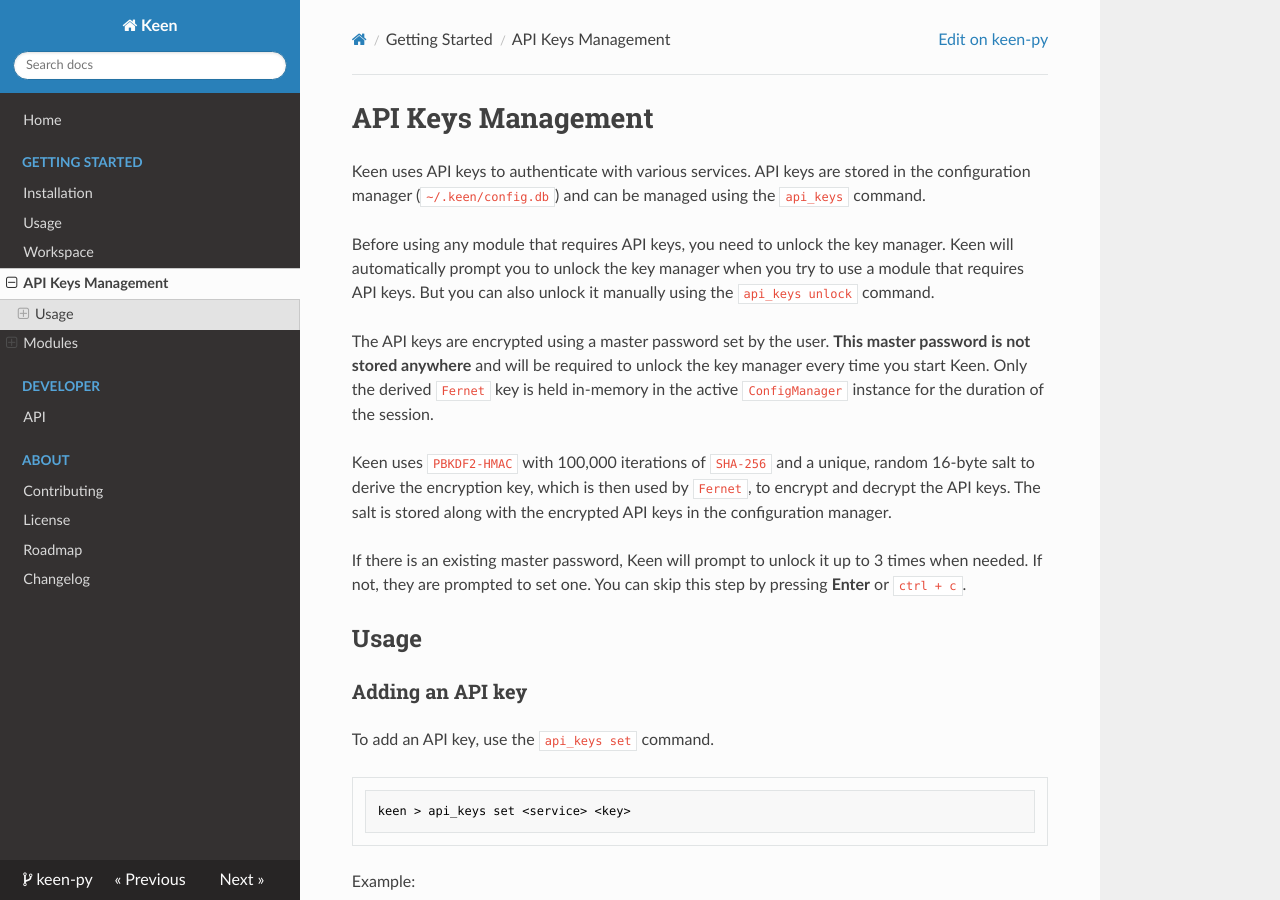
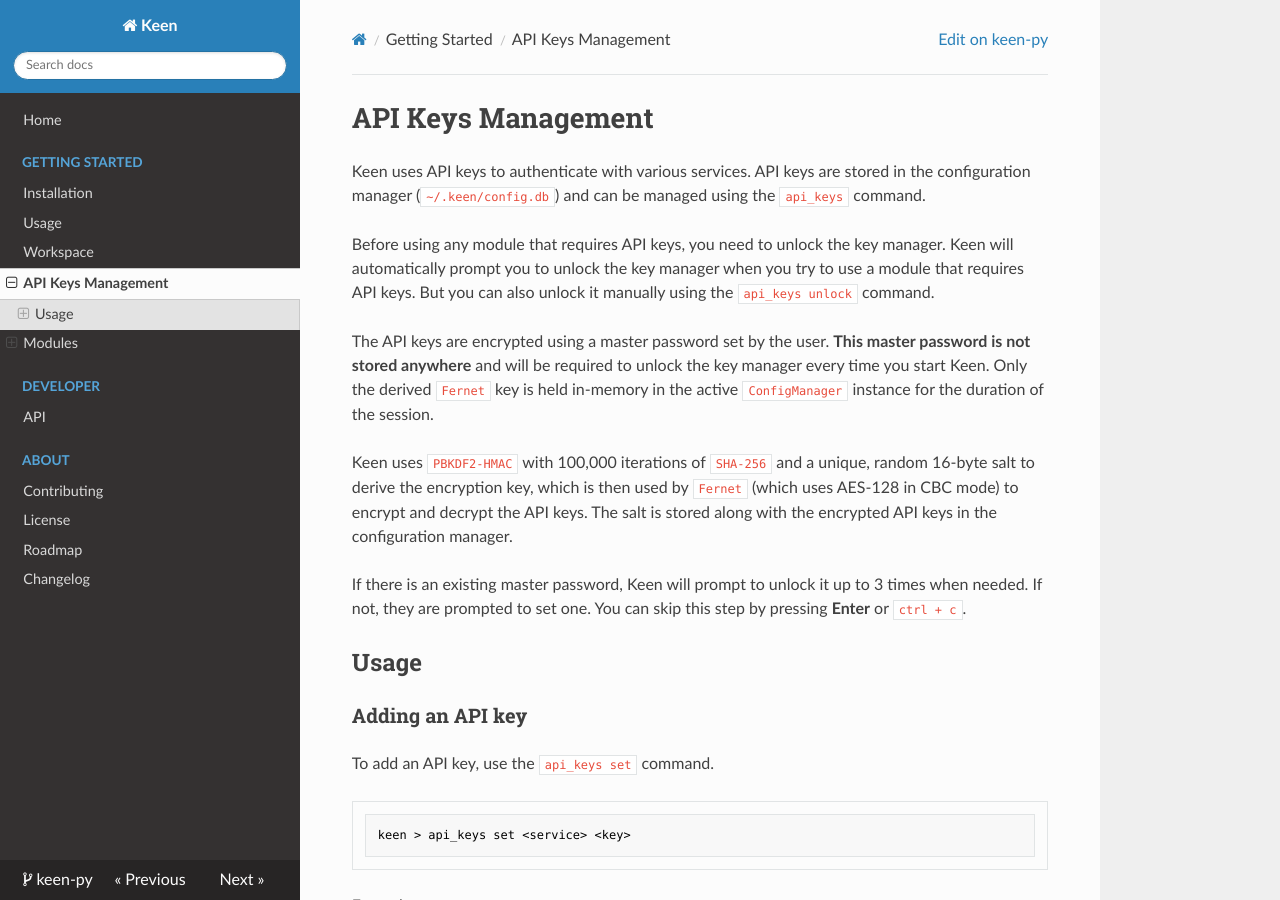
Before and after one commit to samuel-s-marques/keen-py, an MkDocs documentation site: the page built from docs/getting-started/api_keys_management.md, in a window 1280 px wide and 900 px high. Built offline with MkDocs 1.6.1, drawn with Linux system fonts in a browser that asks for light colours; nearby versions of some CDN libraries.

Commit message:
Update api_keys_management.md

```diff
--- a/docs/getting-started/api_keys_management.md
+++ b/docs/getting-started/api_keys_management.md
@@ -6,7 +6,7 @@ Before using any module that requires API keys, you need to unlock the key manag
 
 The API keys are encrypted using a master password set by the user. **This master password is not stored anywhere** and will be required to unlock the key manager every time you start Keen. Only the derived `Fernet` key is held in-memory in the active `ConfigManager` instance for the duration of the session.
 
-Keen uses `PBKDF2-HMAC` with 100,000 iterations of `SHA-256` and a unique, random 16-byte salt to derive the encryption key, which is then used by `Fernet`, to encrypt and decrypt the API keys. The salt is stored along with the encrypted API keys in the configuration manager.
+Keen uses `PBKDF2-HMAC` with 100,000 iterations of `SHA-256` and a unique, random 16-byte salt to derive the encryption key, which is then used by `Fernet` (which uses AES-128 in CBC mode) to encrypt and decrypt the API keys. The salt is stored along with the encrypted API keys in the configuration manager.
 
 If there is an existing master password, Keen will prompt to unlock it up to 3 times when needed. If not, they are prompted to set one. You can skip this step by pressing **Enter** or `ctrl + c`.
 
```
